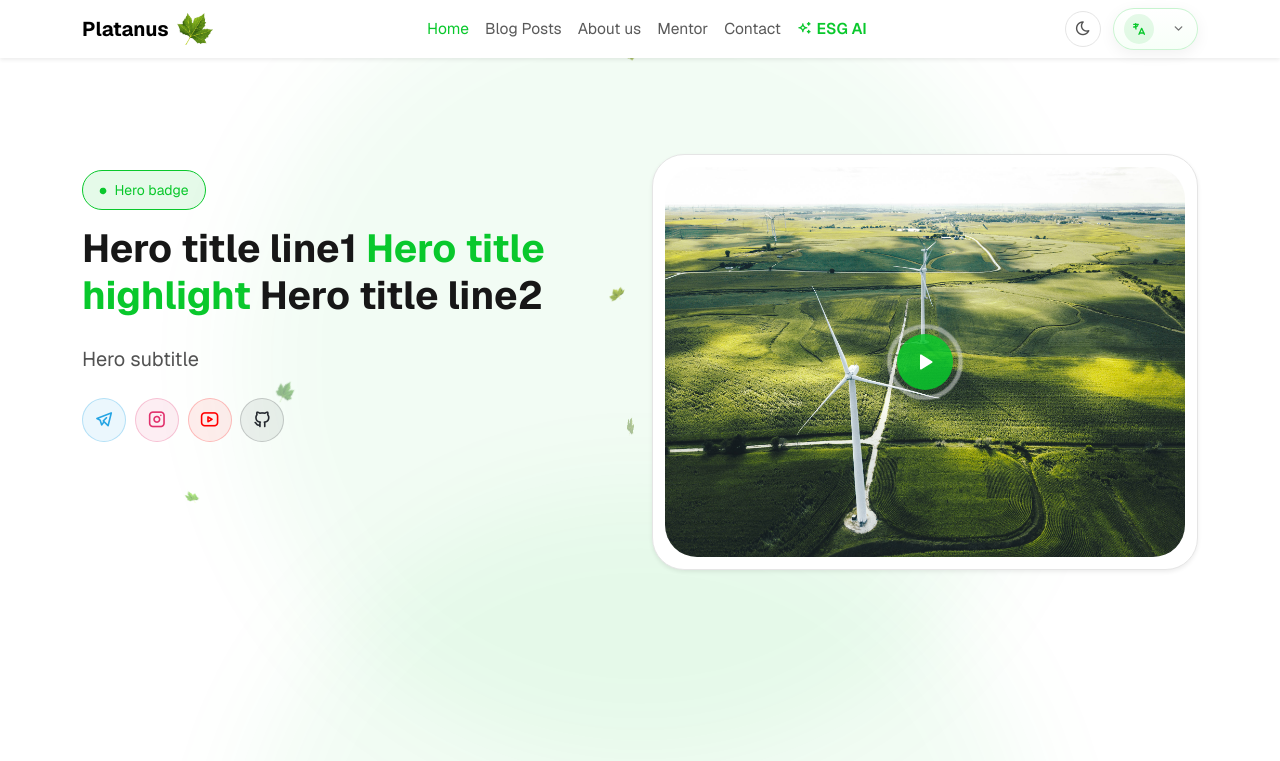
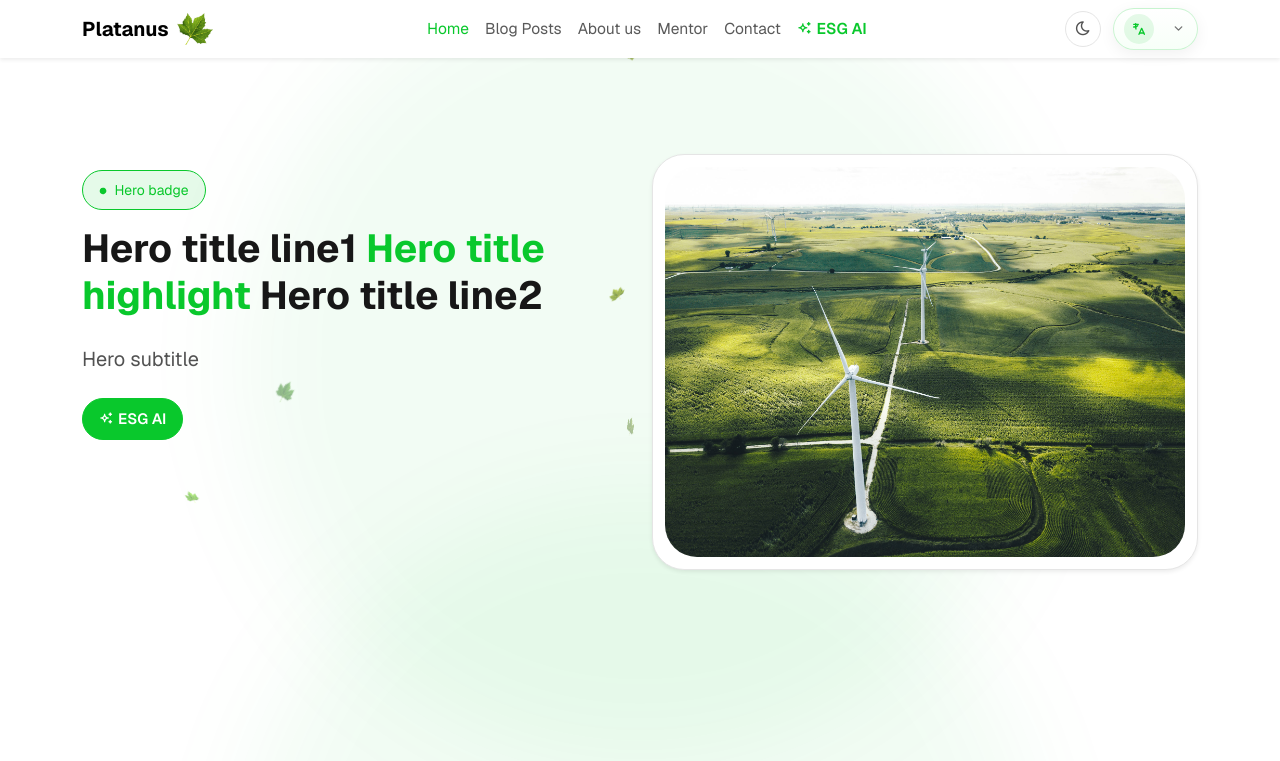
Before and after one commit to diyorbek20037773/ESG_AI, a Django app: page / in a window 1280 px wide. Shown: the top 761 px of the page. Run offline with Django 4.2, Linux system fonts and the light colour scheme; data that the repository does not hold is empty; some libraries are stand-ins or nearby versions.

Commit message:
Hero: remove video + social links (add ESG AI CTA); fix Learn more link; pin navbar on scroll

```diff
--- a/src/templates/core/index.html
+++ b/src/templates/core/index.html
@@ -31,49 +31,15 @@
           <p class="my-6 lead fw-normal">
             {% trans "Hero subtitle" %}
           </p>
-          <div class="social-links mt-2">
-            <a href="https://t.me/faxriddinbaxtiyorov"
-               class="social-link social-link--telegram"
-               target="_blank" rel="noopener noreferrer"
-               aria-label="Telegram">
-              <i class="ti ti-brand-telegram"></i>
-            </a>
-            <a href="https://www.instagram.com/_faxriddin.b"
-               class="social-link social-link--instagram"
-               target="_blank" rel="noopener noreferrer"
-               aria-label="Instagram">
-              <i class="ti ti-brand-instagram"></i>
-            </a>
-            <a href="https://www.youtube.com/@ebiosifat"
-               class="social-link social-link--youtube"
-               target="_blank" rel="noopener noreferrer"
-               aria-label="YouTube">
-              <i class="ti ti-brand-youtube"></i>
-            </a>
-            <a href="https://github.com/faxriddinprof"
-               class="social-link social-link--github"
-               target="_blank" rel="noopener noreferrer"
-               aria-label="GitHub">
-              <i class="ti ti-brand-github"></i>
-            </a>
-          </div>
+          <a href="{% url 'dashboard:index' %}" class="btn btn-primary btn-lg rounded-pill px-4">
+            <i class="ti ti-sparkles me-1"></i>{% trans "ESG AI" %}
+          </a>
         </div>
         <div class="col-lg-6">
           <div class="card p-3 rounded-5  shadow-sm">
             <div class="position-relative">
               <div class="position-relative">
                 <img src="{% static 'assets/images/hero-img.jpg' %}" alt="about" class="rounded-5 img-fluid" />
-
-                <a href="https://www.youtube.com/watch?v=CivuutI6lXY"
-                  class="play-btn glightbox position-absolute top-50 start-50 translate-middle icon-shape icon-xl rounded-circle text-white">
-                  <svg xmlns="http://www.w3.org/2000/svg" width="20" height="20" viewBox="0 0 24 24" fill="currentColor"
-                    class="icon icon-tabler icons-tabler-filled icon-tabler-player-play">
-                    <path stroke="none" d="M0 0h24v24H0z" fill="none" />
-                    <path d="M6 4v16a1 1 0 0 0 1.524 .852l13 -8a1 1 0 0 0 0 -1.704l-13 -8a1 1 0 0 0 -1.524 .852z" />
-                  </svg>
-                </a>
-
-
               </div>
             </div>
 
@@ -474,7 +440,7 @@
           </div>
           <div class="row mt-10 about-us-cta-row">
             <div class="col-lg-12">
-              <a href="#!" class="btn btn-primary">{% trans "Learn more" %}</a>
+              <a href="{% url 'dashboard:index' %}" class="btn btn-primary">{% trans "Learn more" %}</a>
             </div>
 
           </div>
--- a/static/assets/css/custom.css
+++ b/static/assets/css/custom.css
@@ -111,6 +111,16 @@ textarea.form-control { border-radius: 0.75rem; }
 .navbar .nav-link { padding-left: 1rem; padding-right: 1rem; }
 .nav-link.active,
 .navbar .nav-link:hover { color: #09C82C !important; }
+
+/* Keep the navbar pinned to the top on every page while scrolling. */
+.navbar.sticky-top {
+  position: -webkit-sticky;
+  position: sticky;
+  top: 0;
+  z-index: 1030;
+}
+/* Anchor links (#hero, #group, …) land below the sticky navbar, not under it. */
+html { scroll-padding-top: 84px; scroll-behavior: smooth; }
 
 /* ── Language Dropdown ── */
 .lang-switcher-wrap { margin-bottom: 0; }
```
